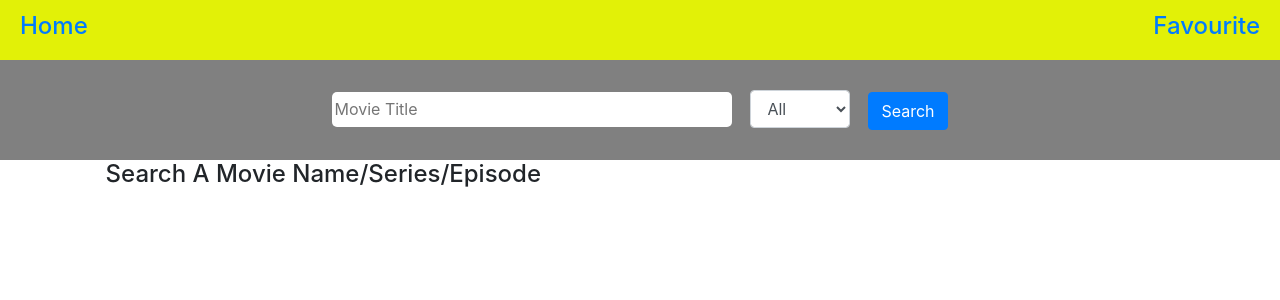
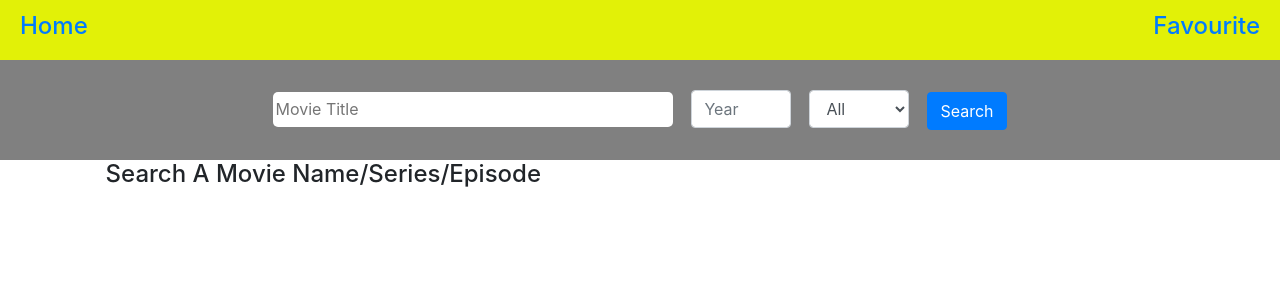
Before and after one commit to Narendra334nick/MovieSite, a React (Create React App) app: page / in a window 1280 px wide. Shown: the top 300 px of the page. Built offline with nearby package versions, Linux system fonts and the light colour scheme.

Commit message:
year option added

```diff
--- a/src/components/searchbox/searchbox.css
+++ b/src/components/searchbox/searchbox.css
@@ -5,15 +5,15 @@
     background-color: grey;
 }
 .showInfo{
-    height: 90%;
+    height: auto;
     width: auto;
     display: grid;
     grid-template-columns: auto auto auto auto;
     /* border:1px solid blue; */
     /* display: flex;
     align-content: stretch; */
-    overflow-x: hidden;
-    overflow-y: scroll;
+    /* overflow-x: hidden;
+    overflow-y: scroll; */
 }
 
 .showInfo::-webkit-scrollbar {
--- a/src/components/searchbox/searchbox.js
+++ b/src/components/searchbox/searchbox.js
@@ -22,6 +22,7 @@ export class searchbox extends Component {
        this.state = {
             title:"",
             type:"",
+            year:"",
             array:[],
             isLoaded:false,
             error:false
@@ -51,13 +52,13 @@ export class searchbox extends Component {
 
 
     handleSubmit = async ()=>{
-        const {title,type} = this.state
+        const {title,type,year} = this.state
         //console.log(title);
         const apiKey = 10425274;
         if(type ==="All"){
-            var url = `https://www.omdbapi.com/?s=${title}&apikey=${apiKey}`;
+            var url = `https://www.omdbapi.com/?s=${title}&y=${year}&apikey=${apiKey}`;
         }else{
-            var url = `https://www.omdbapi.com/?s=${title}&type=${type}&apikey=${apiKey}`;
+            var url = `https://www.omdbapi.com/?s=${title}&type=${type}&y=${year}&apikey=${apiKey}`;
         }
 
         fetch(url)
@@ -124,8 +125,21 @@ export class searchbox extends Component {
                         className="input"
                     />
                     &nbsp;&nbsp;&nbsp;&nbsp;
+                    <form style={{display:"inline-block",width:"100px",margin:"0 auto"}}>
+                        <div className="form-group">
 
+                            <input type="text"
+                            placeholder="Year"
+                            name="year"
+                            value={this.state.year}
+                            onChange={this.handleChange}
+                             className="form-control" id="exampleInputEmail1" aria-describedby="emailHelp"/>
+                            {/* <small id="emailHelp" class="form-text text-muted">We'll never share your email with anyone else.</small> */}
+                        </div>
+                    </form>
+                    &nbsp;&nbsp;&nbsp;&nbsp;
                     <form style={{display:"inline-block",width:"100px",margin:"0 auto"}}>
+
                         <div className="form-group">
                             <select className="form-control" id="exampleFormControlSelect1"
                             name="type"
```
